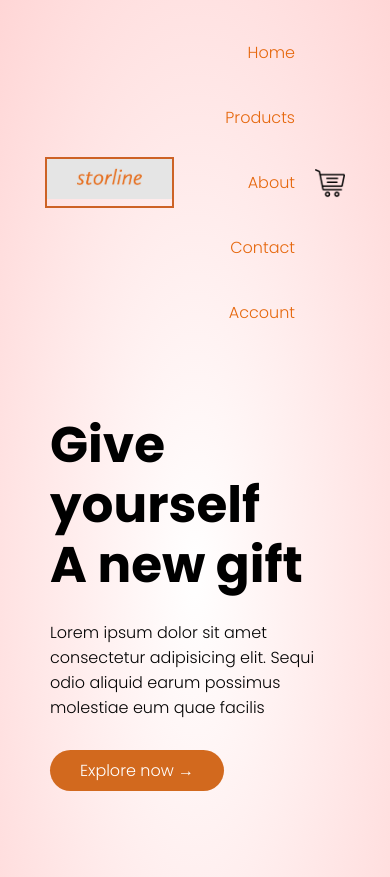
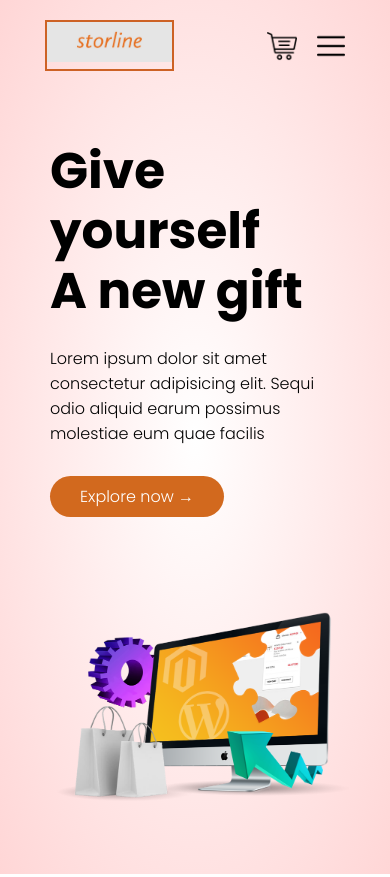
Before and after one commit to akash27j/storline, a plain HTML site: page index.html in a window 390 px wide. Shown: the top 877 px of the page. Drawn offline with Linux system fonts and the light colour scheme.

Commit message:
first commit

```diff
--- a/index.html
+++ b/index.html
@@ -17,9 +17,10 @@
         <div class="logo">
             <img src="logo\store\logo.jpeg" alt="" width="125px">
 
+
         </div>
         <nav>
-            <ul>
+            <ul id="MenuItem">
                 <li><a href="">Home</a></li>
                 <li><a href="">Products</a></li>
                 <li><a href="">About</a></li>
@@ -30,6 +31,7 @@
 
         </nav>
             <img src="logo\cart.png" alt="" width="30px" height="30px">
+            <img src="logo\menu.png" alt="" class="menu-icon" onclick="menutog()">
     </div>
     <div class="row">
         <div class="col2">
@@ -227,6 +229,18 @@
     </div>
 
 </div>
+<script>
+    var MenuItem = document.getElementById("MenuItem");
+    MenuItem.style.maxHeight ="0px";
 
+    function menutog(){
+        if(MenuItem.style.maxHeight == "0px"){
+            MenuItem.style.maxHeight ="200px"
+        }
+        else{
+            MenuItem.style.maxHeight ="0px"
+        }
+    }
+</script>
 </body>
 </html>
--- a/style/style.css
+++ b/style/style.css
@@ -143,3 +143,58 @@ p{
 small{
     color: #555;
 }
+.test{
+    padding-top: 100px;
+}
+.test .col3{
+    text-align: center;
+    padding: 40px 20px;
+    box-shadow: 0 0 20px 0px rgba(0,0,0,0.1);
+    cursor: pointer;
+    transition: transform 0.5s;
+}
+.test .col3 img{
+    width: 50px;
+    margin-top: 20px;
+    border-radius: 50%;
+}
+.test .col3:hover{
+    transform: translateY(-10px);
+}
+.fa{
+    font-size: 34px;
+    color: #ff523b;
+}
+.col3 h4{
+    color: #ff523b;
+}
+.menu-icon{
+    width: 28px;
+    margin-left: 20px;
+    display: none;
+}
+/* meadia query for menu */
+@media only screen and (max-width: 800px){
+    nav ul{
+        position: absolute;
+        top: 70px;
+        left: 0;
+        background: #333;
+        width: 100%;
+        overflow: hidden;
+    }
+    nav ul li{
+        display: block;
+        margin-right: 50px;
+        margin-top: 10px;
+        margin-bottom: 10px;
+
+    }
+    nav ul li a{
+        color: #fff;
+    }
+    .menu-icon{
+        display: block;
+        cursor: pointer;
+    }
+}
```
Also changed, not shown: logo/menu.png (added).
